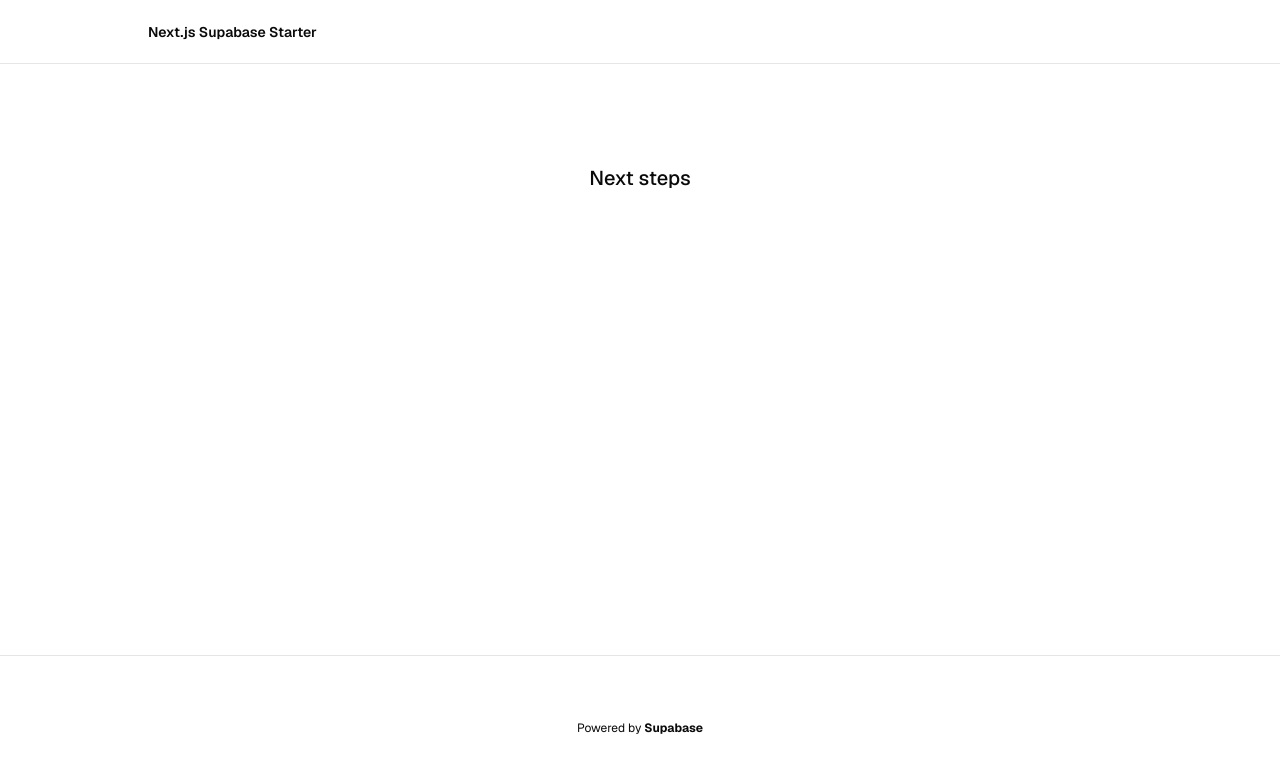
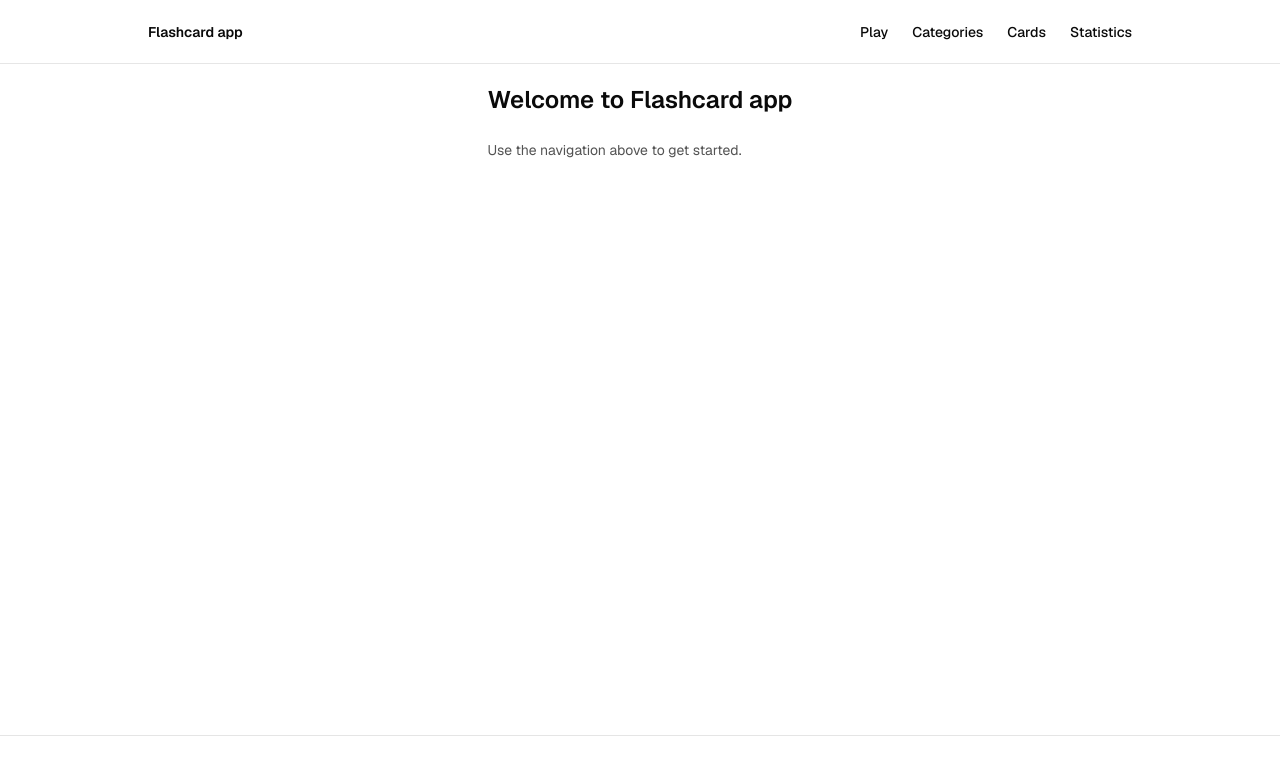
Before and after one commit to renepruu/nextjs-flashcard-app, a Next.js app: page / in a window 1280 px wide. Shown: the top 772 px of the page. Built offline with nearby package versions, Linux system fonts and the light colour scheme.

Commit message:
feat:added navbar and cleaned up landing page

```diff
--- a/app/layout.tsx
+++ b/app/layout.tsx
@@ -2,6 +2,7 @@ import type { Metadata } from "next";
 import { Geist } from "next/font/google";
 import { ThemeProvider } from "next-themes";
 import "./globals.css";
+import Navbar from "../components/navbar";
 
 const defaultUrl = process.env.VERCEL_URL
   ? `https://${process.env.VERCEL_URL}`
@@ -33,6 +34,7 @@ export default function RootLayout({
           enableSystem
           disableTransitionOnChange
         >
+          <Navbar />
           {children}
         </ThemeProvider>
       </body>
--- a/app/page.tsx
+++ b/app/page.tsx
@@ -1,37 +1,18 @@
-import { hasEnvVars } from "@/lib/utils";
-import Link from "next/link";
-
 export default function Home() {
   return (
     <main className="min-h-screen flex flex-col items-center">
       <div className="flex-1 w-full flex flex-col gap-20 items-center">
-        <nav className="w-full flex justify-center border-b border-b-foreground/10 h-16">
-          <div className="w-full max-w-5xl flex justify-between items-center p-3 px-5 text-sm">
-            <div className="flex gap-5 items-center font-semibold">
-              <Link href={"/"}>Next.js Supabase Starter</Link>
-              <div className="flex items-center gap-2"></div>
-            </div>
-          </div>
-        </nav>
+        {/* Navbar moved to components/navbar.tsx and rendered in layout */}
         <div className="flex-1 flex flex-col gap-20 max-w-5xl p-5">
           <main className="flex-1 flex flex-col gap-6 px-4">
-            <h2 className="font-medium text-xl mb-4">Next steps</h2>
+            <h1 className="text-2xl font-semibold">Welcome to Flashcard app</h1>
+            <p className="text-sm text-foreground/70">
+              Use the navigation above to get started.
+            </p>
           </main>
         </div>
 
-        <footer className="w-full flex items-center justify-center border-t mx-auto text-center text-xs gap-8 py-16">
-          <p>
-            Powered by{" "}
-            <a
-              href="https://supabase.com/?utm_source=create-next-app&utm_medium=template&utm_term=nextjs"
-              target="_blank"
-              className="font-bold hover:underline"
-              rel="noreferrer"
-            >
-              Supabase
-            </a>
-          </p>
-        </footer>
+        <footer className="w-full flex items-center justify-center border-t mx-auto text-center text-xs gap-8 py-16"></footer>
       </div>
     </main>
   );
--- a/components/navbar.tsx
+++ b/components/navbar.tsx
@@ -0,0 +1,31 @@
+import Link from "next/link";
+
+export default function Navbar() {
+  return (
+    <nav className="w-full flex justify-center border-b border-b-foreground/10 h-16">
+      <div className="w-full max-w-5xl flex justify-between items-center p-3 px-5 text-sm">
+        <div className="flex gap-5 items-center font-semibold">
+          <span>Flashcard app</span>
+        </div>
+
+        <div className="flex items-center gap-6">
+          <Link href="/play" className="text-sm font-medium hover:underline">
+            Play
+          </Link>
+          <Link
+            href="/categories"
+            className="text-sm font-medium hover:underline"
+          >
+            Categories
+          </Link>
+          <Link href="/cards" className="text-sm font-medium hover:underline">
+            Cards
+          </Link>
+          <Link href="/stats" className="text-sm font-medium hover:underline">
+            Statistics
+          </Link>
+        </div>
+      </div>
+    </nav>
+  );
+}
```
